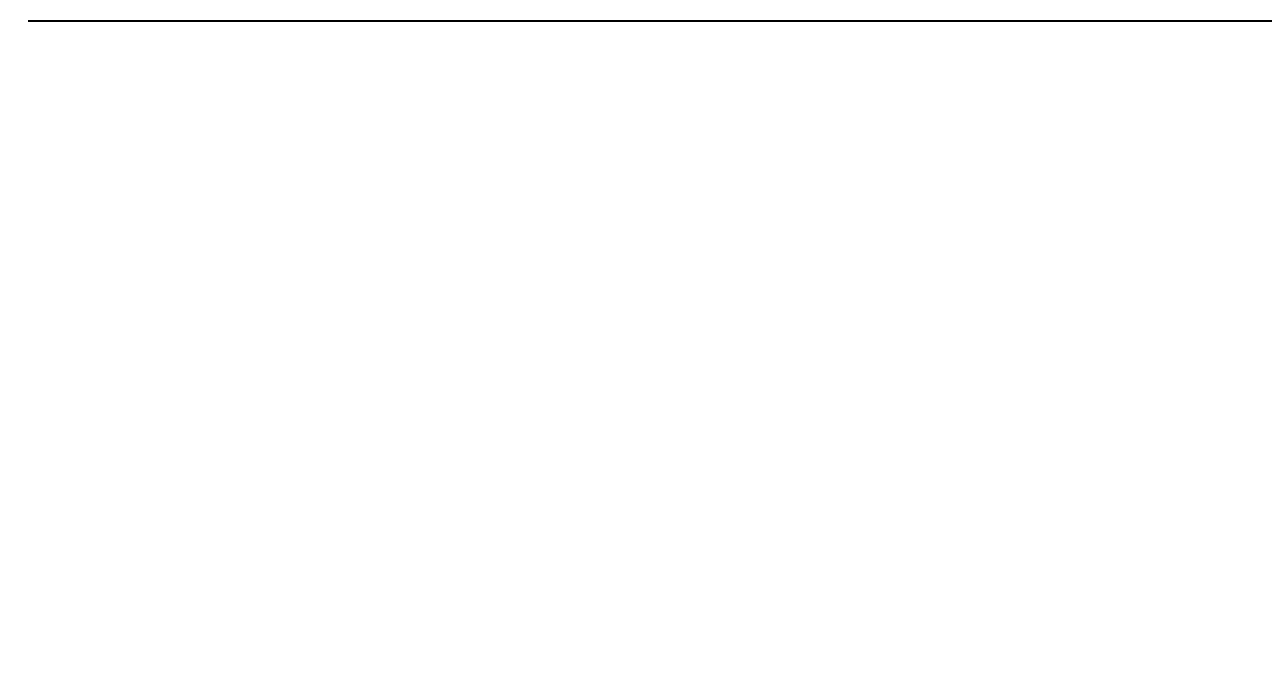
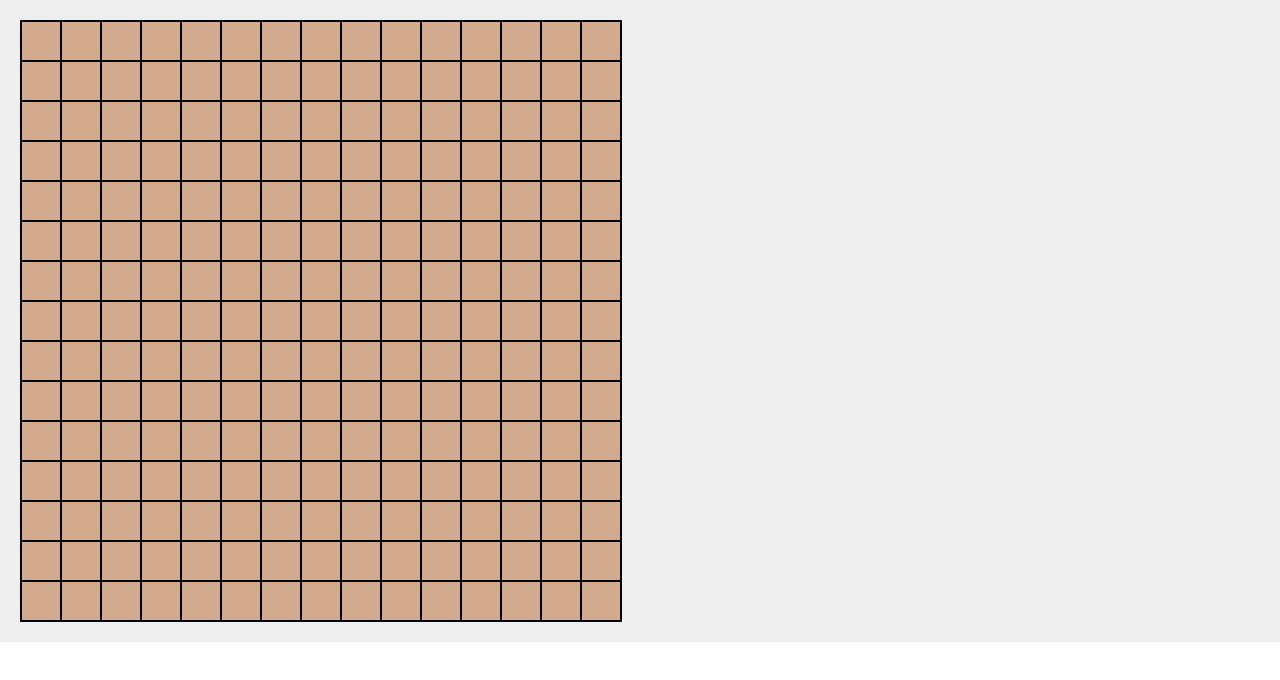
Before and after one commit to yaosha/wuziqi, a React app: page / in a window 1280 px wide. Built offline with nearby package versions, Linux system fonts and the light colour scheme.

Commit message:
board layout

```diff
--- a/src/component/Board/Board.css
+++ b/src/component/Board/Board.css
@@ -1,12 +1,11 @@
 .board {
   position: relative;
-  margin-left: 20px;
-  margin-top: 20px;
   border: 1px solid #000;
-  background-color: #eee;
+  background-color: #d2ab8e;
 }
 
 .grid {
+  box-sizing: border-box;
   border: 1px solid #000;
-  display: line-block;
+  display: inline-block;
 }
--- a/src/component/Board/Board.js
+++ b/src/component/Board/Board.js
@@ -7,15 +7,28 @@ export default class Board extends Component {
     super(props);
   }
 
+  handleClick = side => evt => {
+    const pageX = evt.pageX,
+      pageY = evt.pageY;
+    const x = Math.floor((pageX - 20 + side / 2) / side),
+      y = Math.floor((pageY - 20 + side / 2) / side);
+    if (typeof this.props.onClick === "function") {
+      this.props.onClick({ x, y }, evt);
+    }
+  };
+
   getGrids = (rowCount, colCount) => {
     const { side } = this.props;
     const grids = [];
     for (let i = 0; i < rowCount; i++) {
       const horizon = [];
       for (let j = 0; j < colCount; j++) {
-        const side = `${side}px`;
         horizon.push(
-          <div clssName="grid" style={{ width: side, height: side }} />
+          <div
+            key={`${i}_${j}`}
+            className="grid"
+            style={{ width: `${side}px`, height: `${side}px` }}
+          />
         );
       }
       grids.push(horizon);
@@ -24,9 +37,13 @@ export default class Board extends Component {
   };
 
   render() {
-    const { rowCount, colCount, children } = this.props;
+    const { side, rowCount, colCount, children } = this.props;
+    const style = {
+      width: `${colCount * side}px`,
+      height: `${colCount * side}px`
+    };
     return (
-      <div className="board">
+      <div className="board" style={style} onClick={this.handleClick(side)}>
         {this.getGrids(rowCount, colCount)}
         {children}
       </div>
@@ -37,5 +54,6 @@ export default class Board extends Component {
 Board.propTypes = {
   side: PropTypes.number,
   rowCount: PropTypes.number,
-  colCount: PropTypes.number
+  colCount: PropTypes.number,
+  onClick: PropTypes.func
 };
--- a/src/component/Chess/Chess.css
+++ b/src/component/Chess/Chess.css
@@ -1,3 +1,12 @@
 .chess {
+  position: absolute;
+  padding: 5px;
+  /* box-sizing: border-box; */
+}
+
+.chess_inner {
+  width: 30px;
+  height: 30px;
   border-radius: 50%;
+  /* margin: 5px; */
 }
--- a/src/component/Chess/Chess.js
+++ b/src/component/Chess/Chess.js
@@ -9,13 +9,16 @@ export default class Chess extends Component {
   render() {
     const { type, side, x, y } = this.props;
     const style = {
-      backgroundColor: type,
       left: `${x * side - side / 2}px`,
       top: `${y * side - side / 2}px`,
       width: `${side}px`,
       height: `${side}px`
     };
-    return <div className="chess" stype={style} />;
+    return (
+      <div className="chess" style={style}>
+        <div className="chess_inner" style={{ backgroundColor: type }} />
+      </div>
+    );
   }
 }
 
--- /dev/null
+++ b/src/container/Engine.js
@@ -0,0 +1,15 @@
+export default class Engine {
+  constructor({ rowCount, colCount, type }) {
+    this.rowCount = rowCount;
+    this.colCount = colCount;
+    this.type = type;
+  }
+
+  next = (chesses, callback) => {
+    callback({
+      type: this.type,
+      x: 0,
+      y: 0
+    });
+  };
+}
--- /dev/null
+++ b/src/container/Game.css
@@ -0,0 +1,4 @@
+.game {
+  background-color: #eee;
+  padding: 20px;
+}
--- a/src/container/Game.js
+++ b/src/container/Game.js
@@ -1,20 +1,71 @@
 import React, { Component } from "react";
 import Board from "../component/Board";
 import Chess from "../component/Chess";
+import Engine from "./Engine";
+import "./Game.css";
+
+const SIDE = 40,
+  ROW_COUNT = 15,
+  COL_COUNT = 15;
 
 export default class Game extends Component {
   constructor(props) {
     super(props);
+    this.engine = new Engine({
+      rowCount: ROW_COUNT,
+      colCount: COL_COUNT,
+      type: "white"
+    });
+    this.state = {
+      chesses: [],
+      enable: true
+    };
   }
 
-  // getChess = () => {};
+  addChess = ({ x, y }, evt) => {
+    const { chesses } = this.state;
+    const existChess = chesses.filter(chess => x === chess.x && y === chess.y);
+    if (existChess.length === 0) {
+      const newChesses = [...chesses, { type: "black", x, y }];
+      this.setState(
+        {
+          chesses: newChesses,
+          enable: false
+        },
+        () => {
+          this.engine.next(newChesses, chess => {
+            this.setState({
+              chesses: [...newChesses, chess],
+              enable: true
+            });
+          });
+        }
+      );
+    }
+  };
+
+  getChess = ({ side, rowCount, colCount }, chesses) => {
+    const res = [];
+    chesses.forEach(({ type, x, y }, index) => {
+      res.push(<Chess key={index} type={type} side={side} x={x} y={y} />);
+    });
+    return res;
+  };
 
   render() {
     const boardProps = {
-      side: 40,
-      rowCount: 15,
-      colCOunt: 15
+      side: SIDE,
+      rowCount: ROW_COUNT,
+      colCount: COL_COUNT
     };
-    return <Board {...boardProps} />;
+    const { chesses, enable } = this.state;
+    if (enable) {
+      Object.assign(boardProps, { onClick: this.addChess });
+    }
+    return (
+      <div className="game">
+        <Board {...boardProps}>{this.getChess(boardProps, chesses)}</Board>
+      </div>
+    );
   }
 }
--- a/src/index.html
+++ b/src/index.html
@@ -6,6 +6,11 @@
   <meta http-equiv="X-UA-Compatible" content="IE=edge">
   <title>五子棋</title>
   <meta name="viewport" content="width=device-width, initial-scale=1">
+  <style>
+    body {
+      margin: 0;
+    }
+  </style>
 </head>
 
 <body>
```
Also changed, not shown: bin/compiler.js (+5 -6 lines), bin/server.js (+4 -3 lines), src/index.css (added).
